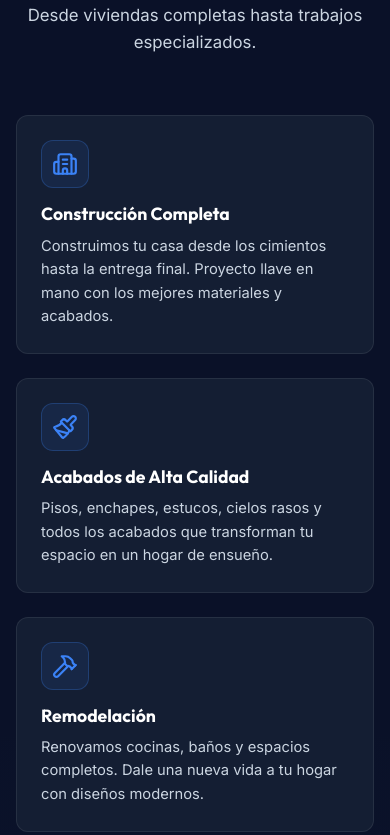
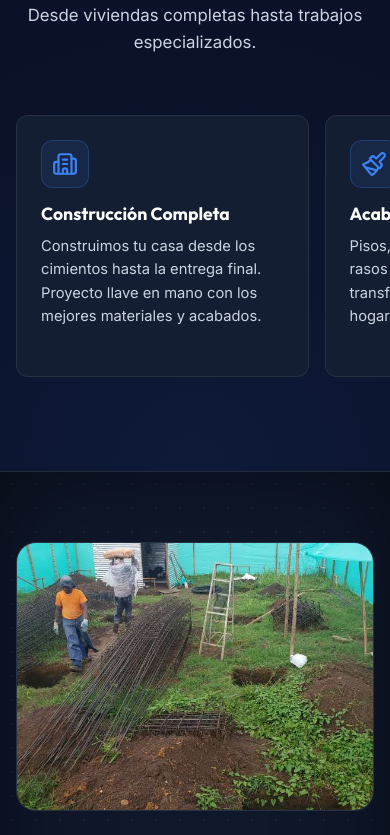
Before and after one commit to juansebastiansasa0321/s3-contrucciones, a Next.js app: page / in a window 390 px wide. Shown: the part 1329-2164 px from the top of the page. Built offline with nearby package versions, Linux system fonts and the light colour scheme; no server answers; the database is empty.

Commit message:
Corrige descentrado en grid movil e implementa scroll swipe lateral en seccion de servicios

```diff
--- a/src/app/globals.css
+++ b/src/app/globals.css
@@ -1221,10 +1221,6 @@ h6 {
     text-align: center;
   }
 
-  .services-grid {
-    grid-template-columns: 1fr;
-  }
-
   .about-grid,
   .area-content,
   .contact-grid {
@@ -1233,7 +1229,8 @@ h6 {
   }
 
   .projects-grid,
-  .blog-grid {
+  .blog-grid,
+  .services-grid {
     display: flex;
     overflow-x: auto;
     scroll-snap-type: x mandatory;
@@ -1252,12 +1249,14 @@ h6 {
   }
 
   .projects-grid::-webkit-scrollbar,
-  .blog-grid::-webkit-scrollbar {
+  .blog-grid::-webkit-scrollbar,
+  .services-grid::-webkit-scrollbar {
     display: none;
   }
 
   .project-card,
-  .blog-card {
+  .blog-card,
+  .services-grid .card {
     min-width: 75vw;
     max-width: 75vw;
     scroll-snap-align: start;
@@ -1287,7 +1286,8 @@ h6 {
 
   /* Ensure padding is enforced at the end of the scroll container on iOS */
   .projects-grid::after,
-  .blog-grid::after {
+  .blog-grid::after,
+  .services-grid::after {
     content: '';
     min-width: 8px;
     height: 1px;
@@ -1336,6 +1336,17 @@ h6 {
 @media (max-width: 480px) {
   .container {
     padding: 0 16px;
+  }
+
+  .projects-grid,
+  .blog-grid,
+  .services-grid {
+    margin-left: -16px;
+    margin-right: -16px;
+    padding-left: 16px;
+    padding-right: 16px;
+    scroll-padding-left: 16px;
+    scroll-padding-right: 16px;
   }
 
   .hero-stats {
```
